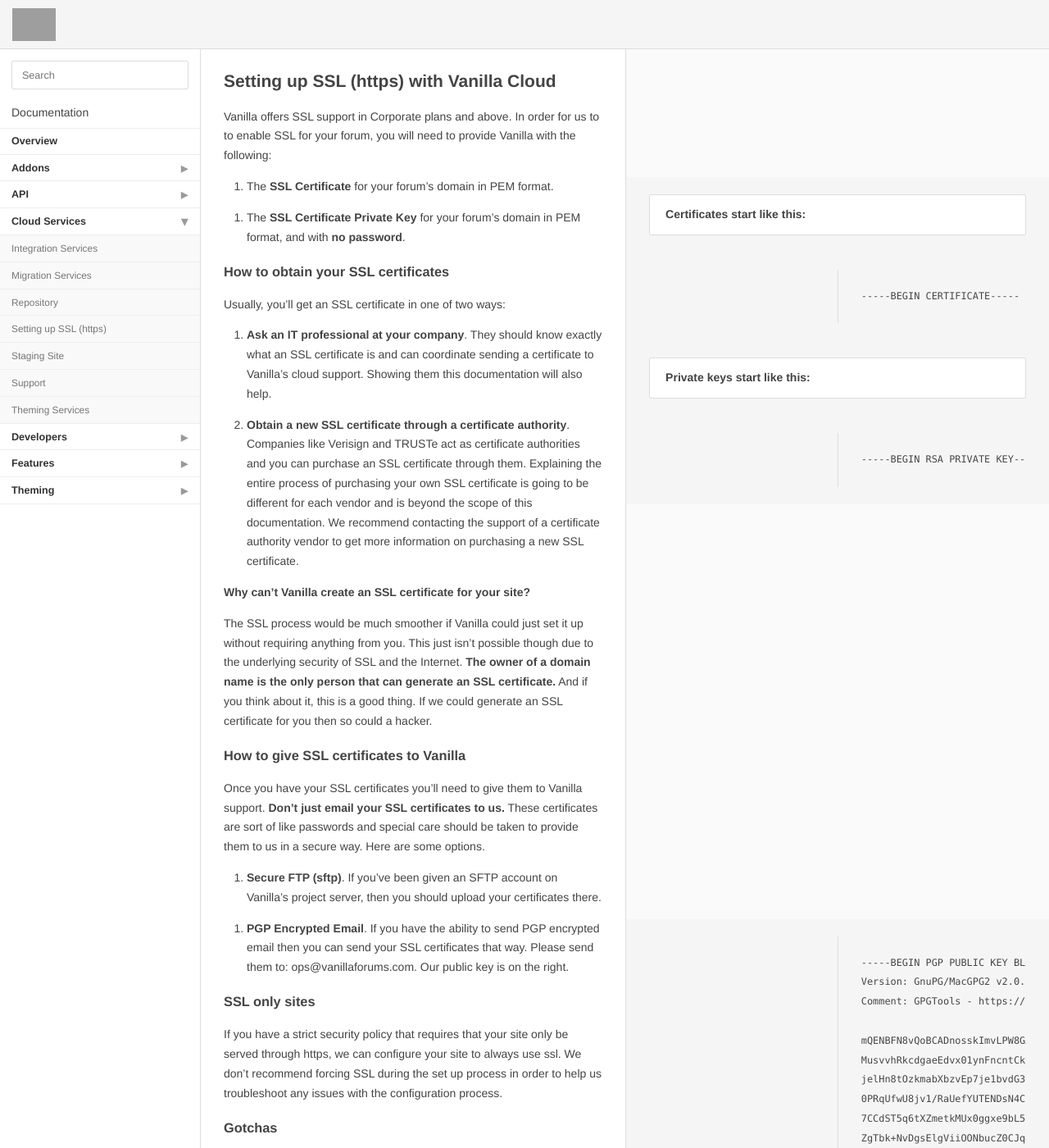
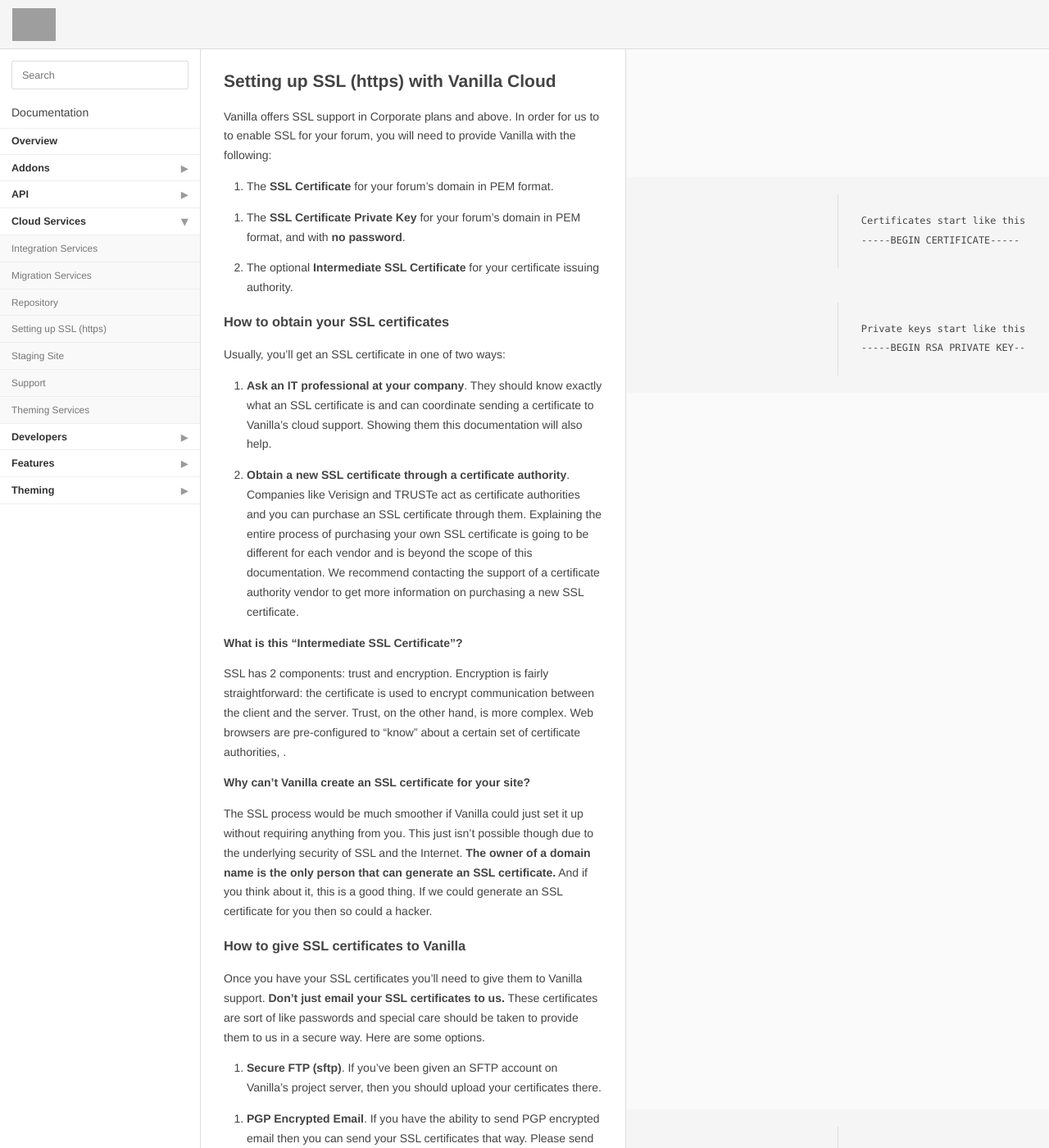
Before and after one commit to hgtonight/vanilladocs, a Jekyll site: the page built from cloud/ssl.md, in a window 1280 px wide and 1400 px high. Shown: the whole window at 82% size. Built offline with Jekyll 4.4.1, drawn with Linux system fonts in a browser that asks for light colours; Markdown is read by kramdown in place of the engine named in the settings; grey boxes are pictures that could not be loaded.

Commit message:
SSL: Markdown sucks

````diff
--- a/cloud/ssl.md
+++ b/cloud/ssl.md
@@ -8,21 +8,21 @@
 
 Vanilla offers SSL support in Corporate plans and above. In order for us to to enable SSL for your forum, you will need to provide Vanilla with the following:
 
-> **Certificates start like this:**
-
 ```
+Certificates start like this:
 -----BEGIN CERTIFICATE-----
 ```
 
 1. The **SSL Certificate** for your forum's domain in PEM format.
 
-> **Private keys start like this:**
-
 ```
+Private keys start like this:
 -----BEGIN RSA PRIVATE KEY-----
 ```
 
 2. The **SSL Certificate Private Key** for your forum's domain in PEM format, and with **no password**.
+
+3. The optional **Intermediate SSL Certificate** for your certificate issuing authority.
 
 ### How to obtain your SSL certificates
 
@@ -31,6 +31,11 @@
 1. **Ask an IT professional at your company**. They should know exactly what an SSL certificate is and can coordinate sending a certificate to Vanilla's cloud support. Showing them this documentation will also help.
 
 2. **Obtain a new SSL certificate through a certificate authority**. Companies like Verisign and TRUSTe act as certificate authorities and you can purchase an SSL certificate through them. Explaining the entire process of purchasing your own SSL certificate is going to be different for each vendor and is beyond the scope of this documentation. We recommend contacting the support of a certificate authority vendor to get more information on purchasing a new SSL certificate.
+
+
+#### What is this "Intermediate SSL Certificate"?
+
+SSL has 2 components: trust and encryption. Encryption is fairly straightforward: the certificate is used to encrypt communication between the client and the server. Trust, on the other hand, is more complex. Web browsers are pre-configured to "know" about a certain set of certificate authorities, .
 
 #### Why can't Vanilla create an SSL certificate for your site?
 
@@ -75,7 +80,6 @@
 iUQOvO9ttzlGCMpsm21HVxjmreHvto9TMJcReeyG
 =rkOa
 -----END PGP PUBLIC KEY BLOCK-----
-
 ```
 
 2. **PGP Encrypted Email**. If you have the ability to send PGP encrypted email then you can send your SSL certificates that way. Please send them to: ops@vanillaforums.com. Our public key is on the right.
````
